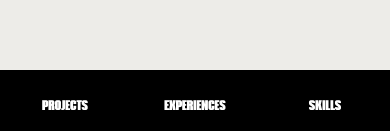
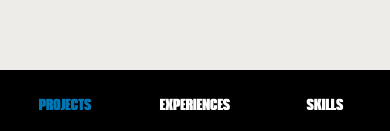
Before and after one commit to DaviidBlanch/DavidBlanch, a React (Vite) app: page / in a window 390 px wide. Shown: the part 710-841 px from the top of the page. Built offline with nearby package versions, Linux system fonts and the light colour scheme; no server answers.

Commit message:
Responsive Navegation

```diff
--- a/src/components/Experiences.tsx
+++ b/src/components/Experiences.tsx
@@ -3,7 +3,7 @@ import '../styles/experiences.css'
 
 export default function Experiences() {
     return (
-        <div className="p-2 lg:pl-10">
+        <div className="p-2 mb-20 lg:pl-10">
             <div className='flex'>
                 <a
                     href='https://www.capgemini.com/es-es/'
--- /dev/null
+++ b/src/components/Footer.tsx
@@ -0,0 +1,14 @@
+import { NavLink } from './NewNavLink'
+import '../styles/footer.css'
+
+export default function Footer() {
+    return (
+        <footer className="fixed bottom-0 left-0 z-50 w-full h-16 bg-black border-t border-black lg:hidden">
+            <ul className="grid h-full max-w-lg grid-cols-3 mx-auto">
+                <li className="inline-flex flex-col items-center justify-center font-medium px-5"><NavLink to="/"><span className="hover:text-[#0077B5]">PROJECTS</span></NavLink></li>
+                <li className="inline-flex flex-col items-center justify-center font-medium px-5"><NavLink to="/experiences"><span className="hover:text-[#0077B5]">EXPERIENCES</span></NavLink></li>
+                <li className="inline-flex flex-col items-center justify-center font-medium px-5"><NavLink to="/skills"><span className="hover:text-[#0077B5]">SKILLS</span></NavLink></li>
+            </ul>
+        </footer>
+    )
+}
--- a/src/components/Header.tsx
+++ b/src/components/Header.tsx
@@ -1,16 +1,17 @@
 import '../styles/navegation.css'
-import { Link, NavLink } from 'react-router-dom'
+import { NavLink as NavL } from 'react-router-dom'
 
 import GitHub from '../assets/socialNetwork-logos/GitHub-logo.webp'
+import Footer from './Footer'
 
 export default function Header() {
     return (
         <>
             <header className="py-3 px-10 flex items-center fixed top-0 w-full justify-between z-30">
                 <div className="flex flex-grow basis-0 lg:text-2xl md:text-2xl sm:text-2xl">
-                    <NavLink to="/" className="logo-container">
+                    <NavL to="/" className="logo-container">
                         <span className="px-1 logo font-bold">DAVID BLANCH</span>
-                    </NavLink>
+                    </NavL>
                 </div>
                 <nav className="flex flex-grow justify-center">
                     <ul className="flex [&>li>a]:font-medium gap-10">
@@ -39,25 +40,7 @@ export default function Header() {
                     </ul>
                 </nav>
             </header>
-            <footer className="fixed bottom-0 left-0 z-50 w-full h-16 bg-black border-t border-black lg:hidden">
-                <div className="grid h-full max-w-lg grid-cols-3 mx-auto">
-                    <div className="inline-flex flex-col items-center justify-center font-medium px-5 group">
-                        <Link to="/">
-                            <span className="text-sm text-white group-hover:text-[#0077B5]">PROJECTS</span>
-                        </Link>
-                    </div>
-                    <div className="inline-flex flex-col items-center justify-center font-medium px-5 group">
-                        <Link to="/experiences">
-                            <span className="text-sm text-white group-hover:text-[#0077B5]">EXPERIENCES</span>
-                        </Link>
-                    </div>
-                    <div className="inline-flex flex-col items-center justify-center font-medium px-5 group">
-                        <Link to="/skills">
-                            <span className="text-sm text-white group-hover:text-[#0077B5]">SKILLS</span>
-                        </Link>
-                    </div>
-                </div>
-            </footer>
+            <Footer/>
         </>
     )
 }
--- a/src/components/Navegation.tsx
+++ b/src/components/Navegation.tsx
@@ -1,5 +1,5 @@
+import { NavLink } from "./NewNavLink"
 import "../styles/navegation.css"
-import { NavLink } from "./NewNavLink"
 
 export default function Navegation() {
     return (
@@ -7,7 +7,7 @@ export default function Navegation() {
             <ul className="text-3xl hover:[&>li>a]:text-[#0077B5]">
                 <li><NavLink to="/"><span className="nav-word text-sm font-bold text-black">(2) </span>PROJECTS</NavLink></li>
                 <li><NavLink to="/experiences"><span className="nav-word text-sm font-bold text-black">(1) </span>EXPERIENCES</NavLink></li>
-                <li><NavLink to="/skills"><span className="nav-word text-sm font-bold text-black">(3) </span>SKILLS</NavLink></li>
+                <li><NavLink to="/skills"><span className="nav-word text-sm font-bold text-black">(7) </span>SKILLS</NavLink></li>
             </ul>
         </nav>
     )
--- a/src/components/Projects.tsx
+++ b/src/components/Projects.tsx
@@ -19,7 +19,7 @@ export default function Projects() {
     }, [])
 
     return (
-        <div className="p-3 grid gap-5 lg:grid-cols-2 md:grid-cols-2 sm:grid-cols-1 pb-16">
+        <div className="p-3 grid gap-5 lg:grid-cols-2 md:grid-cols-2 sm:grid-cols-1 pb-16 mb-20">
             {
                 project?.map((pro: ProjectItems) => (
                     <ProjectItem key={pro.id} {...pro} />
--- a/src/components/Skills.tsx
+++ b/src/components/Skills.tsx
@@ -20,7 +20,7 @@ export default function Skills() {
     }, [])
 
     return (
-        <div className="p-2 lg:pl-10">
+        <div className="p-2 pt-0 mb-20 lg:pl-10">
             {
                 skillData?.map(skill => (
                     <div key={skill.id} className="mb-3">
--- /dev/null
+++ b/src/styles/footer.css
@@ -0,0 +1,7 @@
+footer a.isActive {
+    color: #0077B5;
+}
+
+footer a.isNotActive {
+    color: white;
+}
```
